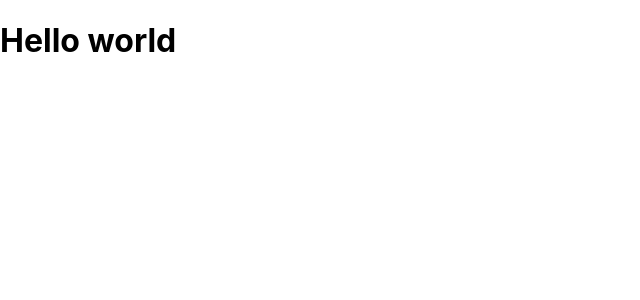
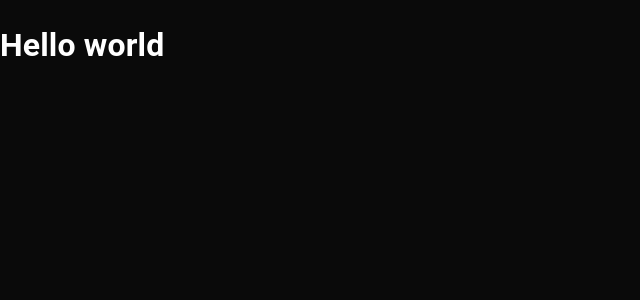
Before and after one commit to na-lin/todo-react-node-ts, a React (Create React App) app: page / in a window 1280 px wide. Shown: the top 300 px of the page, without its empty margins (0-640 px from the left). Built offline with nearby package versions, Linux system fonts and the light colour scheme.

Commit message:
integrate custom dark theme to react app

```diff
--- a/src/App.tsx
+++ b/src/App.tsx
@@ -1,7 +1,16 @@
 import React, { FC, ReactElement } from 'react';
 
+// MUI
+import { ThemeProvider, CssBaseline } from '@mui/material';
+import { customDarkTheme } from './theme/customTheme';
+
 const App: FC = (): ReactElement => {
-  return <h1>Hello world</h1>;
+  return (
+    <ThemeProvider theme={customDarkTheme}>
+      <CssBaseline />
+      <h1>Hello world</h1>
+    </ThemeProvider>
+  );
 };
 
 export default App;
--- /dev/null
+++ b/src/theme/customTheme.ts
@@ -0,0 +1,16 @@
+import { createTheme, ThemeOptions } from '@mui/material';
+
+export const customDarkTheme: ThemeOptions = createTheme({
+  palette: {
+    mode: 'dark',
+    primary: {
+      light: 'rgba(168,85,247,.80)',
+      main: 'rgba(168,85,247,.65)',
+      dark: 'rgba(168,85,247,.28)',
+    },
+    background: {
+      paper: '#151515',
+      default: 'rgba(0,0,0,.96)',
+    },
+  },
+});
```
